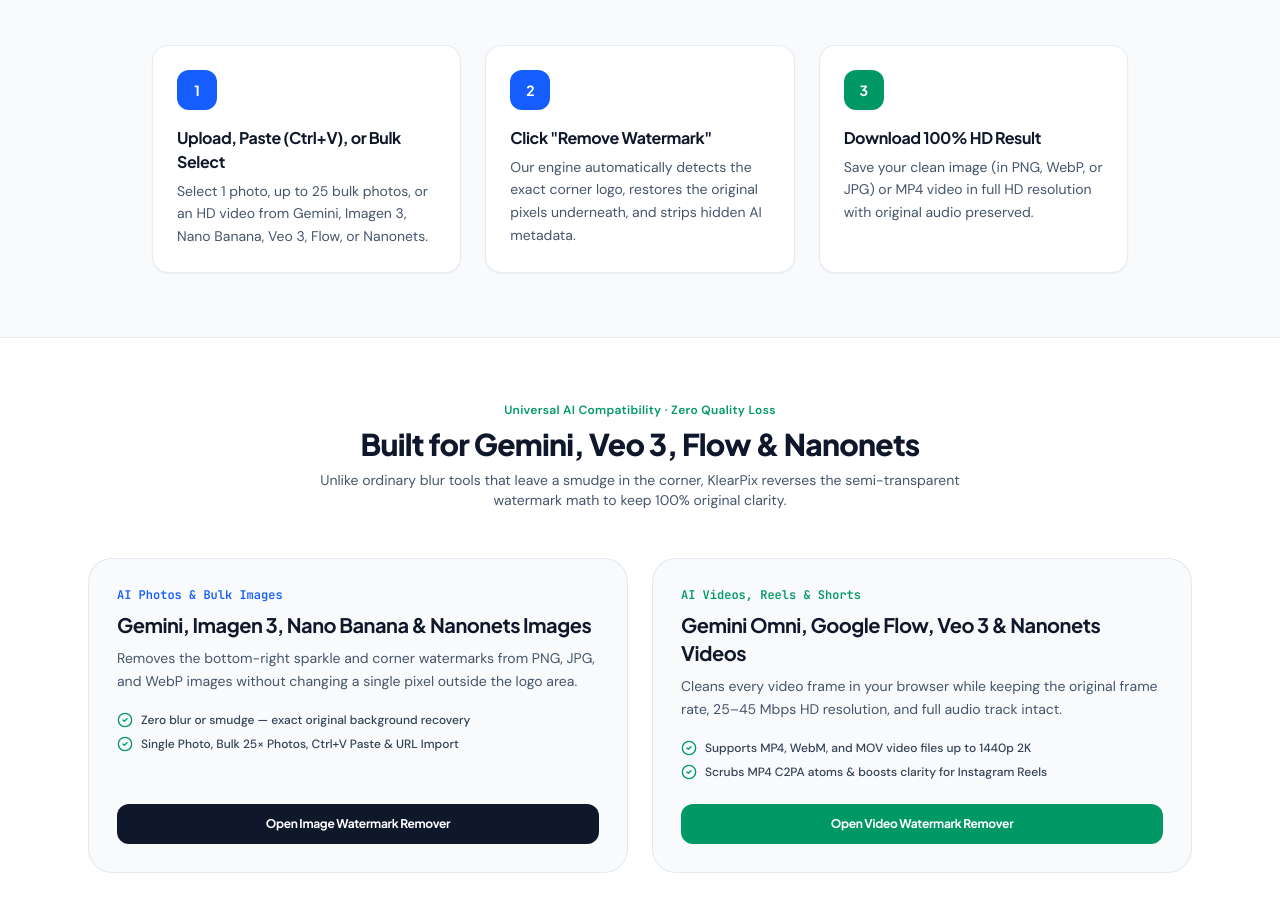
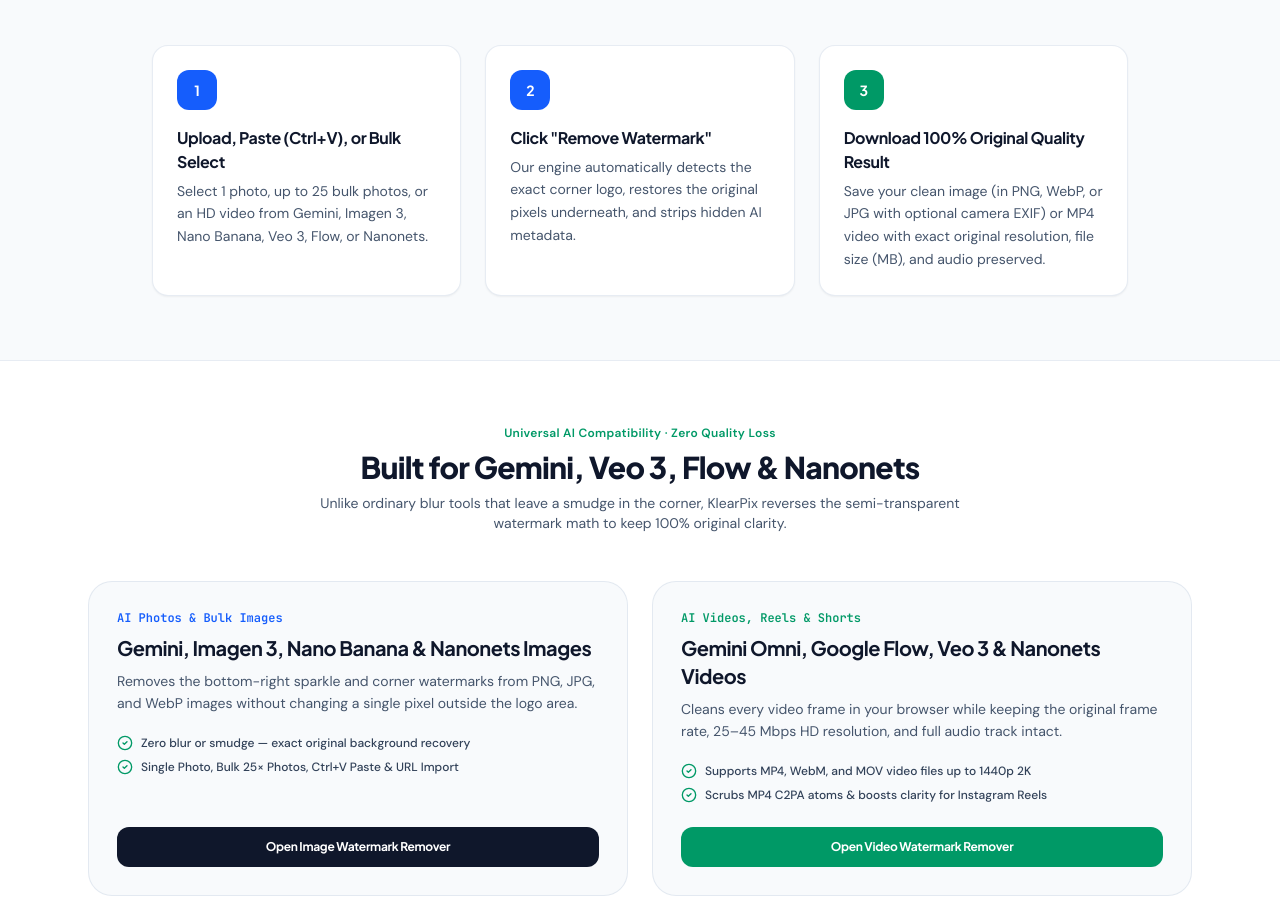
Before and after one commit to Siddik1811/KlearPix, a React (Vite) app: page / in a window 1280 px wide. Shown: the part 2100-3004 px from the top of the page. Built offline with nearby package versions, Linux system fonts and the light colour scheme.

Commit message:
feat(ui): update export workflow copy for original video MB and camera EXIF

```diff
--- a/src/components/InfoSections.tsx
+++ b/src/components/InfoSections.tsx
@@ -264,10 +264,10 @@ export const InfoSections: React.FC<InfoSectionsProps> = ({
                 3
               </div>
               <h3 className="font-display font-bold text-base text-slate-900 mb-1.5">
-                Download 100% HD Result
+                Download 100% Original Quality Result
               </h3>
               <p className="text-sm text-slate-600 leading-relaxed">
-                Save your clean image (in PNG, WebP, or JPG) or MP4 video in full HD resolution with original audio preserved.
+                Save your clean image (in PNG, WebP, or JPG with optional camera EXIF) or MP4 video with exact original resolution, file size (MB), and audio preserved.
               </p>
             </div>
           </div>
```
